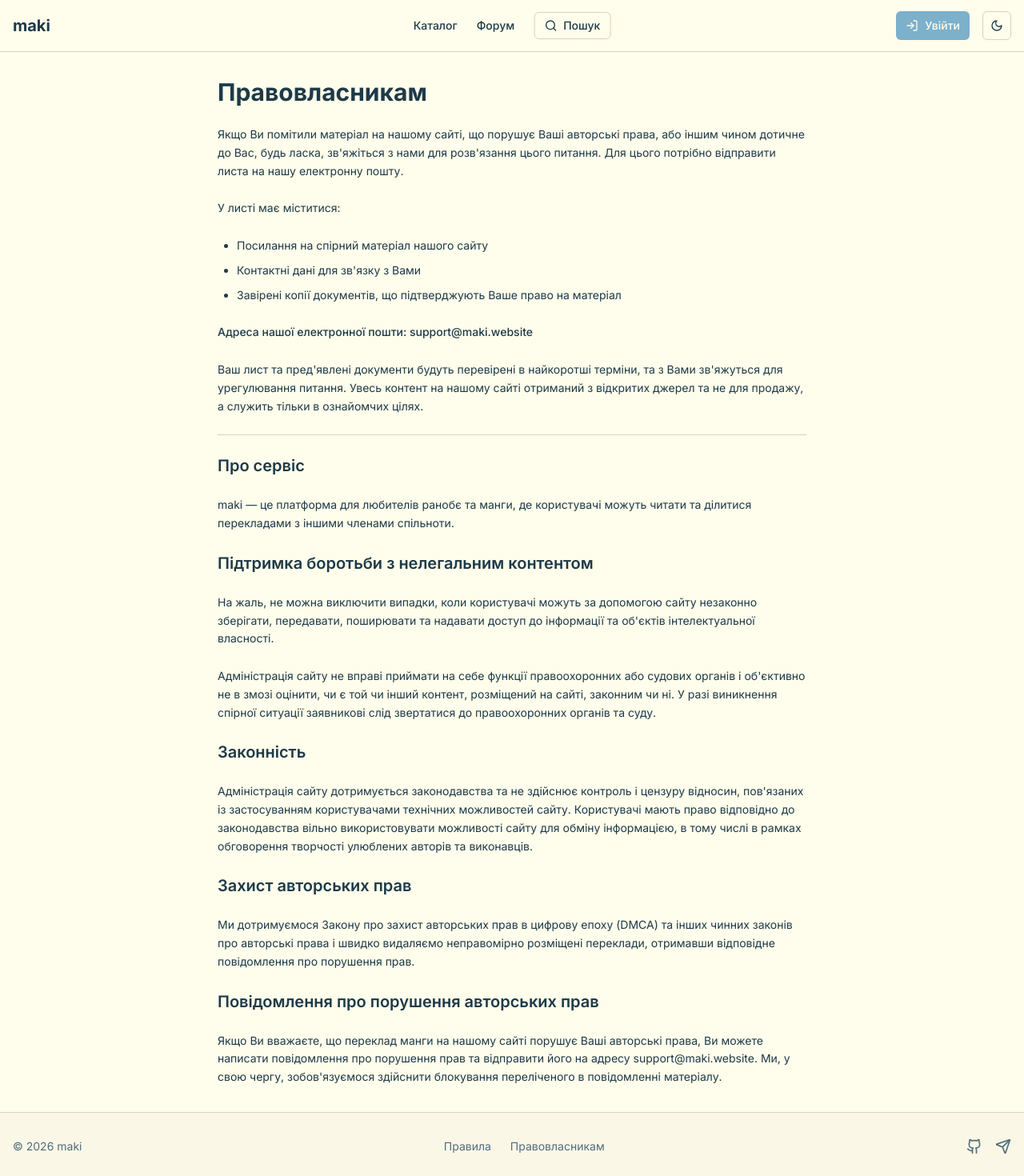
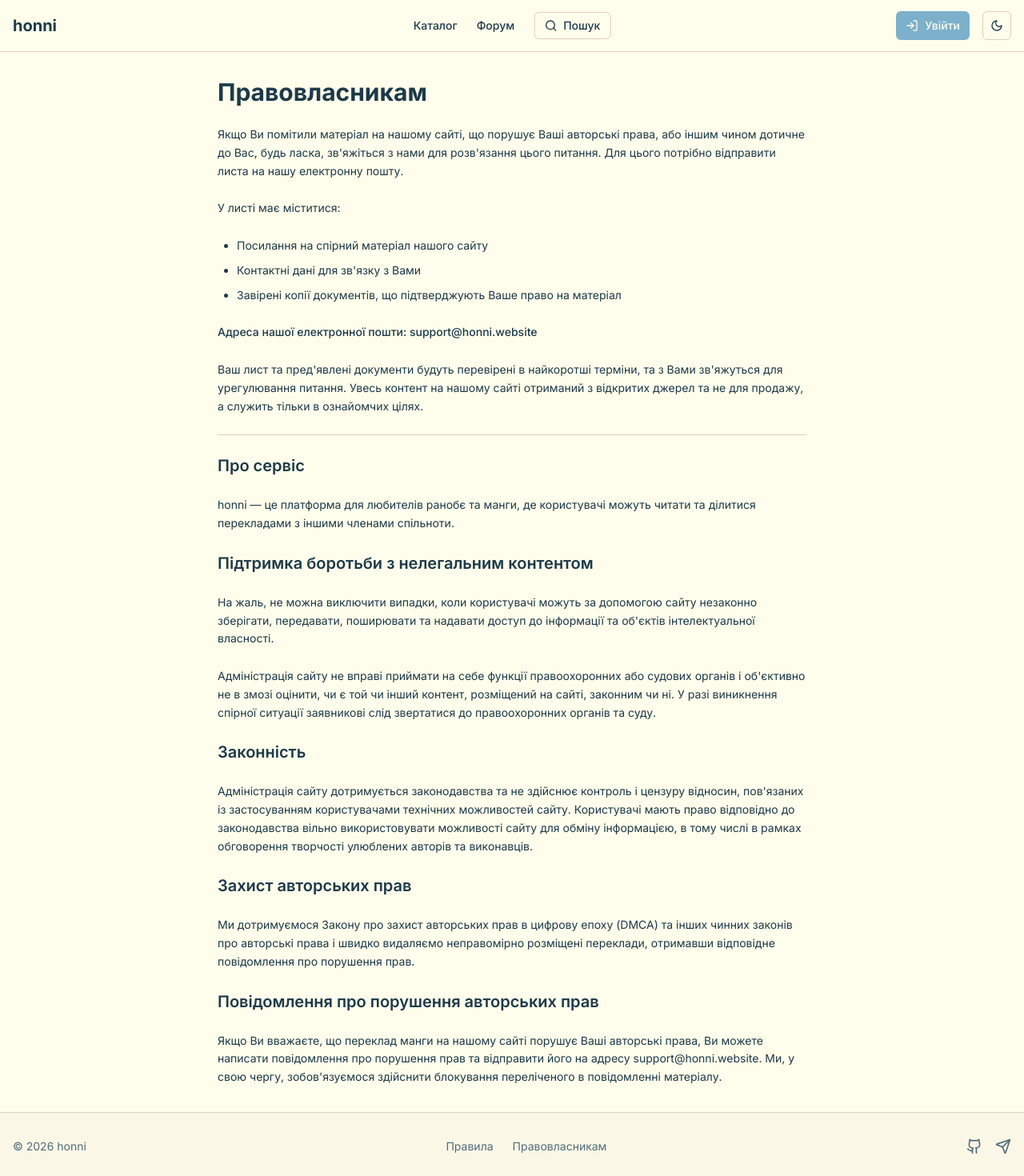
Before and after one commit to LLLOCKED/maki, a Next.js app: page /privacy in a window 1280 px wide. Shown: the top 1470 px of the page at 80% size. Built offline with nearby package versions, Linux system fonts and the light colour scheme; no server answers.

Commit message:
Rename site from maki to honni

```diff
--- a/app/layout.tsx
+++ b/app/layout.tsx
@@ -11,24 +11,24 @@ const inter = Inter({ subsets: ['latin'] })
 
 export const metadata: Metadata = {
   title: {
-    default: 'maki',
-    template: '%s | maki',
+    default: 'honni',
+    template: '%s | honni',
   },
   description: 'Платформа для читання ранобє, новел та книг онлайн. Читайте улюблені історії безкоштовно.',
   keywords: ['ranobe', 'light novel', 'новели', 'ранобє', 'книги', 'читання', 'онлайн'],
-  authors: [{ name: 'maki' }],
-  creator: 'maki',
+  authors: [{ name: 'honni' }],
+  creator: 'honni',
   openGraph: {
     type: 'website',
     locale: 'uk_UA',
-    url: 'https://ranobehub.com',
-    siteName: 'maki',
-    title: 'maki',
+    url: 'https://honni.com',
+    siteName: 'honni',
+    title: 'honni',
     description: 'Платформа для читання ранобє, новел та книг онлайн',
   },
   twitter: {
     card: 'summary_large_image',
-    title: 'maki',
+    title: 'honni',
     description: 'Платформа для читання ранобє, новел та книг онлайн',
   },
   robots: {
--- a/app/page.tsx
+++ b/app/page.tsx
@@ -144,7 +144,7 @@ export default async function HomePage() {
       <div className="mb-8 flex items-center gap-3">
         <BookOpen className="h-8 w-8 text-primary" />
         <div>
-          <h1 className="text-3xl font-bold">maki</h1>
+          <h1 className="text-3xl font-bold">honni</h1>
           <p className="text-muted-foreground">
             {totalNovels} творів у бібліотеці
           </p>
--- a/app/privacy/page.tsx
+++ b/app/privacy/page.tsx
@@ -2,7 +2,7 @@ import { Metadata } from 'next'
 
 export const metadata: Metadata = {
   title: 'Правовласникам',
-  description: 'Інформація для правовласників щодо авторських прав на контент сайту maki',
+  description: 'Інформація для правовласників щодо авторських прав на контент сайту honni',
 }
 
 export default function PrivacyPage() {
@@ -25,7 +25,7 @@ export default function PrivacyPage() {
         </ul>
 
         <p className="font-medium">
-          Адреса нашої електронної пошти: support@maki.website
+          Адреса нашої електронної пошти: support@honni.website
         </p>
 
         <p>
@@ -38,7 +38,7 @@ export default function PrivacyPage() {
 
         <h2 className="text-xl font-semibold">Про сервіс</h2>
         <p>
-          maki — це платформа для любителів ранобє та манги, де користувачі можуть
+          honni — це платформа для любителів ранобє та манги, де користувачі можуть
           читати та ділитися перекладами з іншими членами спільноти.
         </p>
 
@@ -75,7 +75,7 @@ export default function PrivacyPage() {
         <p>
           Якщо Ви вважаєте, що переклад манги на нашому сайті порушує Ваші авторські права,
           Ви можете написати повідомлення про порушення прав та відправити його на адресу
-          support@maki.website. Ми, у свою чергу, зобов&apos;язуємося здійснити блокування
+          support@honni.website. Ми, у свою чергу, зобов&apos;язуємося здійснити блокування
           переліченого в повідомленні матеріалу.
         </p>
       </div>
--- a/components/footer.tsx
+++ b/components/footer.tsx
@@ -7,7 +7,7 @@ export default function Footer() {
       <div className="container mx-auto px-4 py-8">
         <div className="flex flex-col items-center justify-between gap-4 md:flex-row">
           <div className="flex flex-col items-center gap-2 md:items-start">
-            <span className="text-sm text-muted-foreground">© 2026 maki</span>
+            <span className="text-sm text-muted-foreground">© 2026 honni</span>
           </div>
 
           <div className="flex items-center gap-6">
--- a/components/navbar.tsx
+++ b/components/navbar.tsx
@@ -22,7 +22,7 @@ export default function Navbar({ session }: NavbarProps) {
         <div className="container mx-auto flex h-16 items-center justify-between px-4">
           {/* Logo */}
           <Link href="/" className="flex items-center gap-2">
-            <span className="text-xl font-bold">maki</span>
+            <span className="text-xl font-bold">honni</span>
           </Link>
 
           {/* Desktop Navigation */}
```
Also changed, not shown: 1 other file (tests, documents, lock files or other folders).
